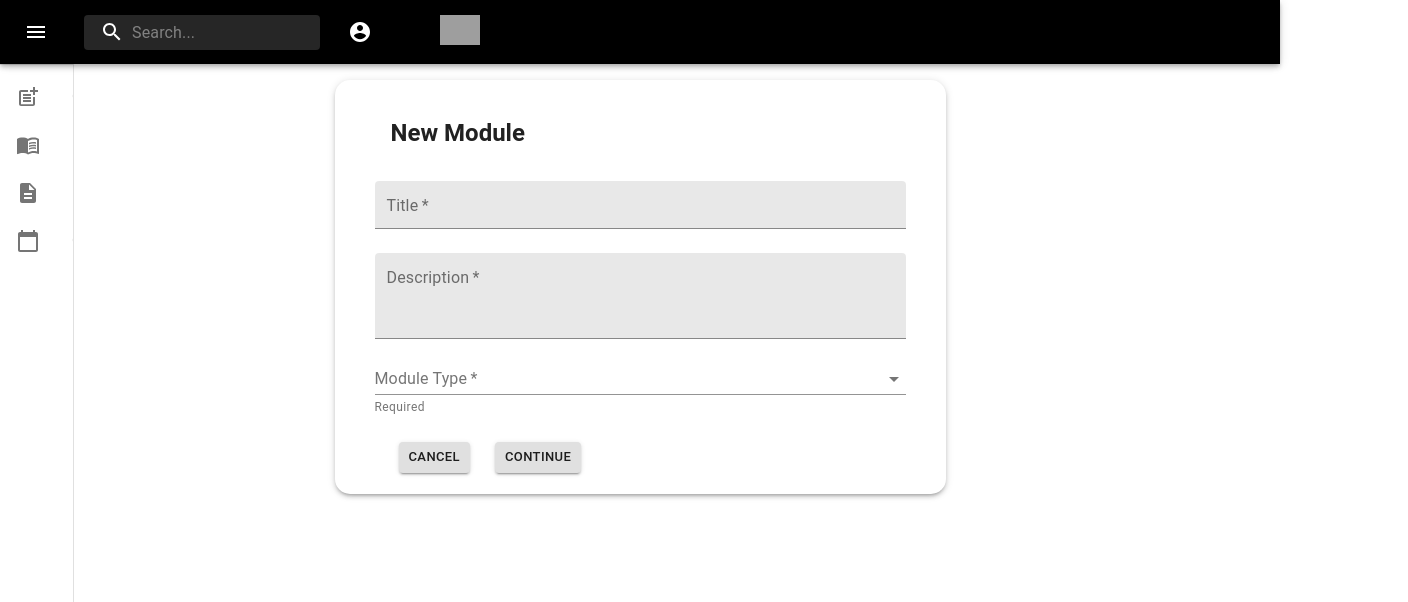
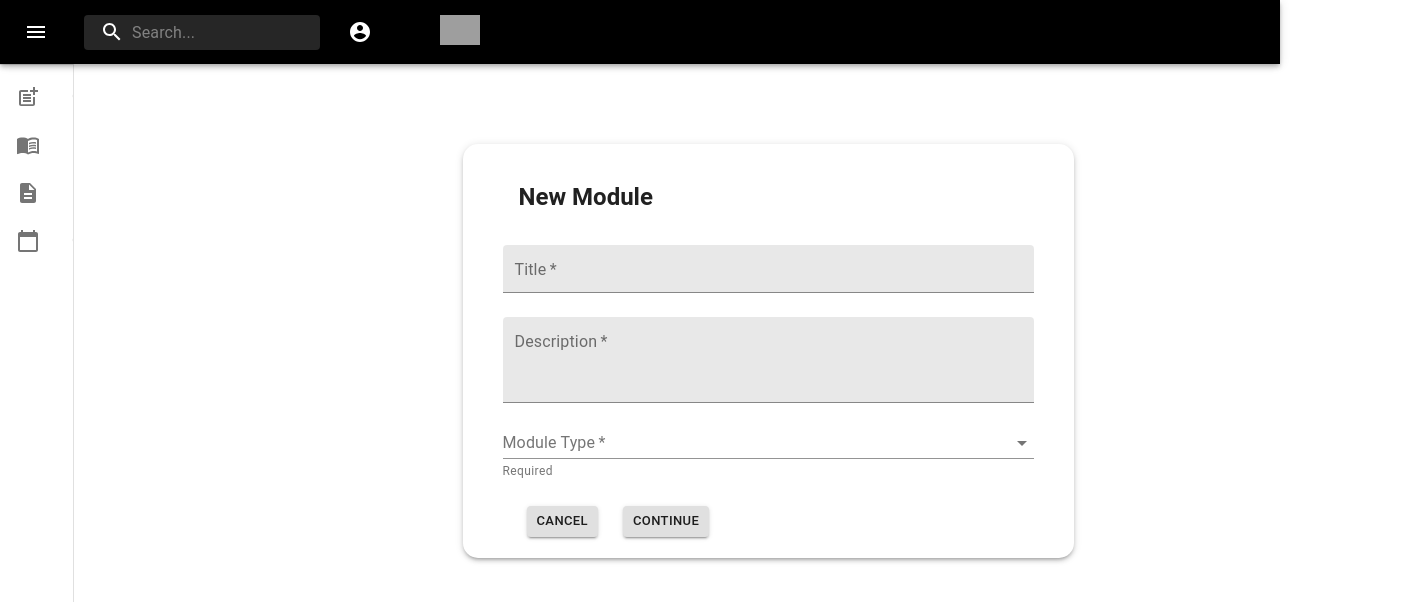
Before and after one commit to nlyra/SystemsEngineeringToolkit, a React (Create React App) app in the folder frontend/toolkit-webapp/: page /newModule in a window 1280 px wide. Shown: the top 602 px of the page, 1408 px wide, since content can reach past the window. Built offline with nearby package versions, Linux system fonts and the light colour scheme; no server answers.

Commit message:
Made some changes to some css
Changed some css fields for ModuleCreator so that the container is not affected too much by resizing the screen.

```diff
--- a/frontend/toolkit-webapp/src/styles/moduleStyle.js
+++ b/frontend/toolkit-webapp/src/styles/moduleStyle.js
@@ -4,11 +4,23 @@ const moduleStyles = makeStyles((theme) => ({
 
     Title:
     {
-        fontWeight: "bold"
+        fontWeight: "bold",
+        alignItems: 'center'
+    },
+    h5:
+    {
+        align: 'center'
     },
 
     container: {
         height: "100%",
+
+        // Added these two fields
+        paddingTop: '5%',
+        marginLeft: '10%'
+
+        // paddingRight: '10%'
+        // whiteSpace: 'nowrap'
     },
 
     paper:
```
